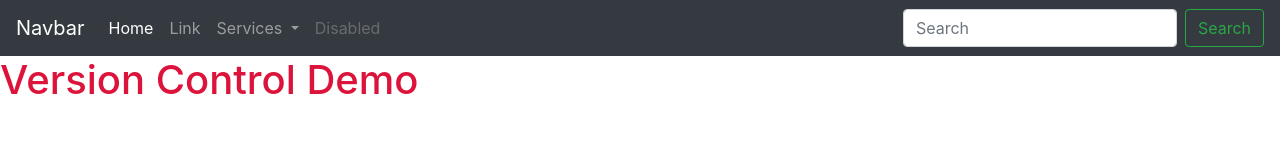
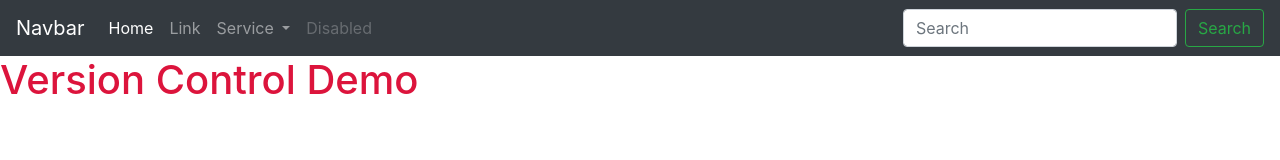
Before and after one commit to ShrikantBinorkar/version-control, an Angular app: page / in a window 1280 px wide. Shown: the top 160 px of the page. Built offline with nearby package versions, Linux system fonts and the light colour scheme.

Commit message:
added service in navbar

```diff
--- a/src/app/header/header.component.html
+++ b/src/app/header/header.component.html
@@ -14,7 +14,7 @@
         </li>
         <li class="nav-item dropdown">
           <a class="nav-link dropdown-toggle" href="#" id="navbarDropdown" role="button" data-toggle="dropdown" aria-haspopup="true" aria-expanded="false">
-            Services
+            Service
           </a>
           <div class="dropdown-menu" aria-labelledby="navbarDropdown">
             <a class="dropdown-item" href="#">Action</a>
```
